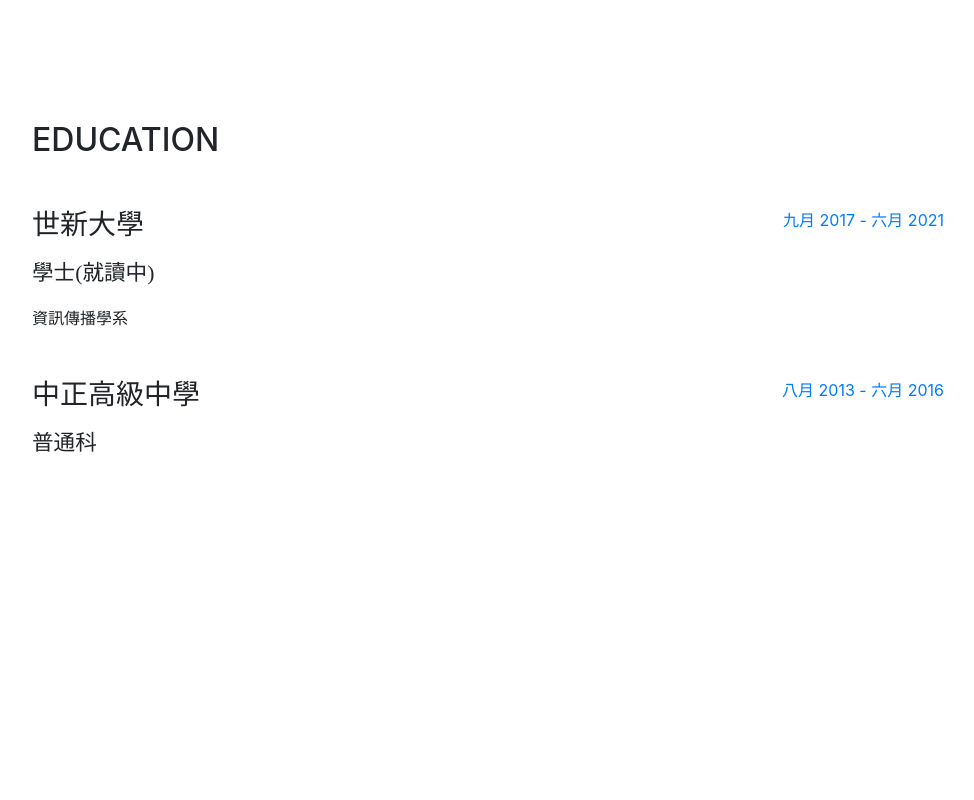
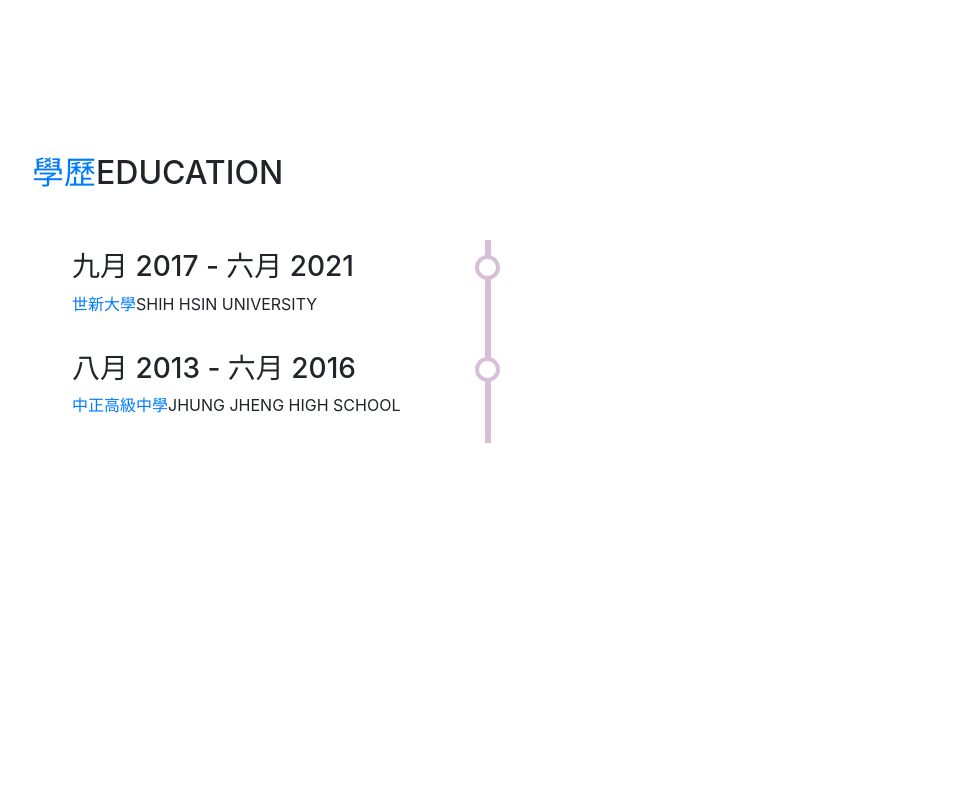
Before and after one commit to Jean0727/Jean0727.github.io, a website with bundled scripts: page index.html in a window 1280 px wide. Shown: the part 1780-2580 px from the top of the page, without its empty margins (288-1262 px from the left). Built offline with nearby package versions, Linux system fonts and the light colour scheme; a web font is replaced by a local one.

Commit message:
Add files via upload

```diff
--- a/css/myresume.css
+++ b/css/myresume.css
@@ -17,3 +17,51 @@
 }
 .bg-primary{background-color:#D8BFD8!important}
 .text-primary{color:#D8BFD8!important}
+h2{
+	font-family: inherit;
+}
+h3{
+	font-family: inherit;
+}
+.timeline{
+	position:relative;
+	margin:0 auto;
+}
+
+.timeline::after{
+	content:'';
+	position: absolute;
+	width: 6px;
+	background-color:#D8BFD8;
+	top: 0;
+	bottom:0;
+	left: 50%;
+	margin-left:-3px;
+}
+.timeline-block{
+	padding:10px 40px;
+	position: relative;
+	background-color:inherit;
+	width:50%;
+}
+/* The circles on the the timeline */
+.timeline-block::after{
+	content:'';
+	position: absolute;
+	width: 25px;
+	height:25px;
+	right:-12px;
+	background-color:white;
+	border: 4px solid #D8BFD8;
+	top:15px;
+	border-radius:50%;
+	z-index:1;
+}
+/*place the container to the left*/
+.timeline-left{
+left:0;
+}
+ /* place the container to the right*/
+ .timeline-right{
+ left:0;
+ }
--- a/index.html
+++ b/index.html
@@ -165,28 +165,22 @@
 
       <section class="resume-section p-3 p-lg-5 d-flex flex-column" id="education">
         <div class="my-auto">
-          <h2 class="mb-5">Education</h2>
+          <h2 class="mb-5"><span class="text-primary">學歷</span>Education</h2>
 
-          <div class="resume-item d-flex flex-column flex-md-row mb-5">
-            <div class="resume-content mr-auto">
-              <h3 class="mb-0">世新大學</h3>
-              <div class="subheading mb-3">學士(就讀中)</div>
-              <div>資訊傳播學系</div>
-            </div>
-            <div class="resume-date text-md-right">
-              <span class="text-primary">九月 2017 - 六月 2021</span>
-            </div>
-          </div>
+		  <div class="timeline">
+		  <div class="timeline-block timeline-left">
+		  <div class="timeline-content">
+		  <h3>九月 2017 - 六月 2021</h3>
+		  <p><span class="text-primary">世新大學</span>SHIH HSIN UNIVERSITY</P>
+		  </div>
+		  </div>
 
-          <div class="resume-item d-flex flex-column flex-md-row">
-            <div class="resume-content mr-auto">
-              <h3 class="mb-0">中正高級中學</h3>
-              <div class="subheading mb-3">普通科</div>
-            </div>
-            <div class="resume-date text-md-right">
-              <span class="text-primary">八月 2013 - 六月 2016</span>
-            </div>
-          </div>
+		  <div class="timeline-block timeline-right">
+		  <div class="timeline-content">
+		  <h3>八月 2013 - 六月 2016</h3>
+		  <p><span class="text-primary">中正高級中學</span>JHUNG JHENG HIGH SCHOOL</P>
+		  </div>
+		  </div>
 
         </div>
       </section>
```
